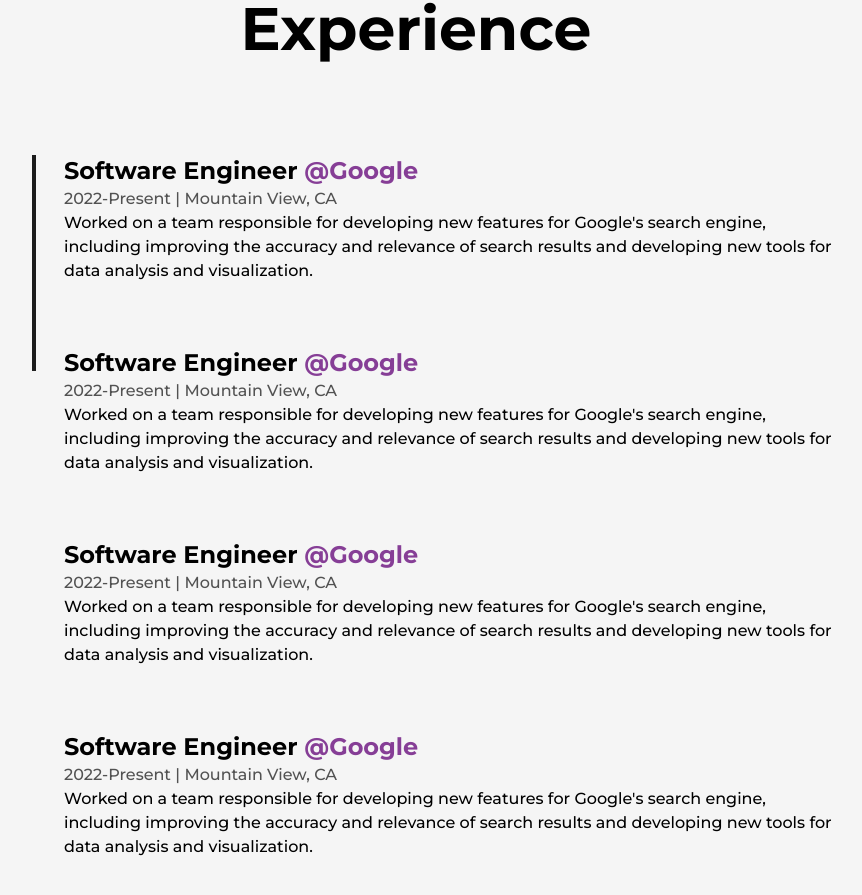
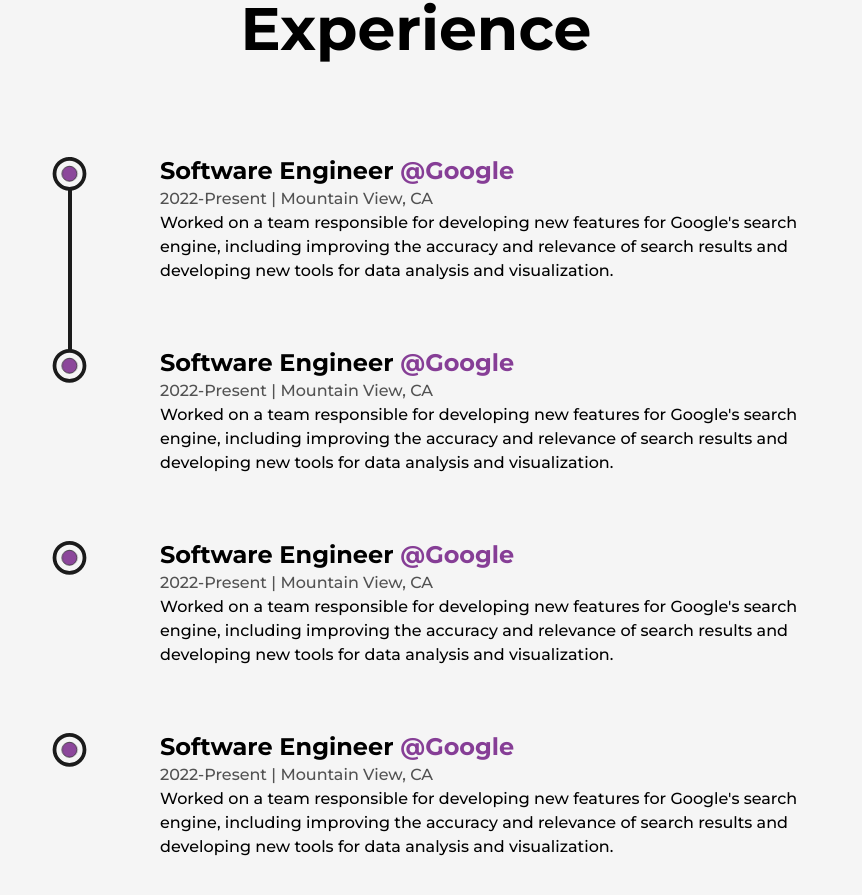
Before and after one commit to hasiburdev/hasiburdev.github.io, a Next.js app: page /about in a window 1280 px wide. Shown: the part 2173-3068 px from the top of the page, without its empty margins (224-1086 px from the left). Built offline with nearby package versions, Linux system fonts and the light colour scheme.

Commit message:
Add experience animation

```diff
--- a/src/components/experience-details.tsx
+++ b/src/components/experience-details.tsx
@@ -1,3 +1,7 @@
+import { useRef } from "react";
+import LiIcon from "./li-icon";
+import { motion } from "framer-motion";
+
 interface ExperienceDetailsProps {
   position: string;
   company: string;
@@ -14,9 +18,25 @@
   address,
   work,
 }) => {
+  const liRef = useRef(null);
   return (
-    <li className="my-8 first:mt-0 last:mb-0 w-60% mx-auto flex flex-col items-center justify-between">
-      <div>
+    <li
+      ref={liRef}
+      className="my-8 first:mt-0 last:mb-0 w-60% mx-auto flex flex-col items-center justify-between"
+    >
+      <LiIcon reference={liRef} />
+      <motion.div
+        initial={{
+          y: 50,
+        }}
+        whileInView={{
+          y: 0,
+        }}
+        transition={{
+          duration: 0.5,
+          type: "spring",
+        }}
+      >
         <h3 className="capitalize font-bold text-2xl">
           {position}&nbsp;
           <a href={companyUrl} target="_blank" className="text-primary">
@@ -27,7 +47,7 @@
           {time} | {address}
         </span>
         <p className="font-medium w-full">{work}</p>
-      </div>
+      </motion.div>
     </li>
   );
 };
--- a/src/components/experience.tsx
+++ b/src/components/experience.tsx
@@ -19,9 +19,9 @@
           style={{
             scaleY: scrollYProgress,
           }}
-          className="absolute left-0 top-0 w-[4px] h-full bg-dark origin-top"
+          className="absolute left-9 top-[2px] w-[4px] h-full bg-dark origin-top"
         />
-        <ul className="w-full flex flex-col items-start justify-between ml-8">
+        <ul className="w-full flex flex-col items-start justify-between ml-8 pl-24">
           <ExperienceDetails
             position="Software Engineer"
             company="Google"
--- a/src/components/li-icon.tsx
+++ b/src/components/li-icon.tsx
@@ -1,5 +1,48 @@
-const LiIcon = () => {
-  return <div>Li Icon</div>;
+import { motion, useScroll } from "framer-motion";
+import { MutableRefObject, useRef } from "react";
+
+interface LiIconProps {
+  reference: MutableRefObject<null>;
+}
+
+const LiIcon: React.FC<LiIconProps> = ({ reference }) => {
+  const { scrollYProgress } = useScroll({
+    target: reference,
+    offset: ["center end", "center center"],
+  });
+  console.log(scrollYProgress);
+  return (
+    <figure className="absolute left-0 stroke-dark ">
+      <svg
+        width="75"
+        height="75"
+        viewBox="0 0 100 100"
+        className="-rotate-90 absolute left-0"
+      >
+        <circle
+          cx="75"
+          cy="50"
+          r="20"
+          className="stroke-primary stroke-1 fill-none"
+        />
+        <motion.circle
+          style={{
+            pathLength: scrollYProgress,
+          }}
+          cx="75"
+          cy="50"
+          r="20"
+          className="stroke-[5px] fill-light"
+        />
+        <circle
+          cx="75"
+          cy="50"
+          r="10"
+          className="stroke-1 fill-primary animate-pulse"
+        />
+      </svg>
+    </figure>
+  );
 };
 
 export default LiIcon;
```
